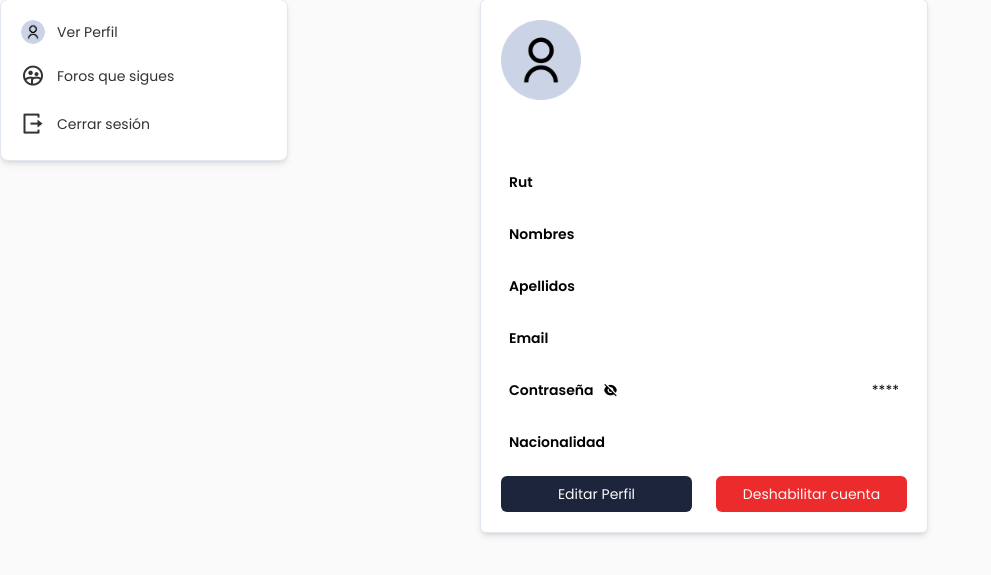
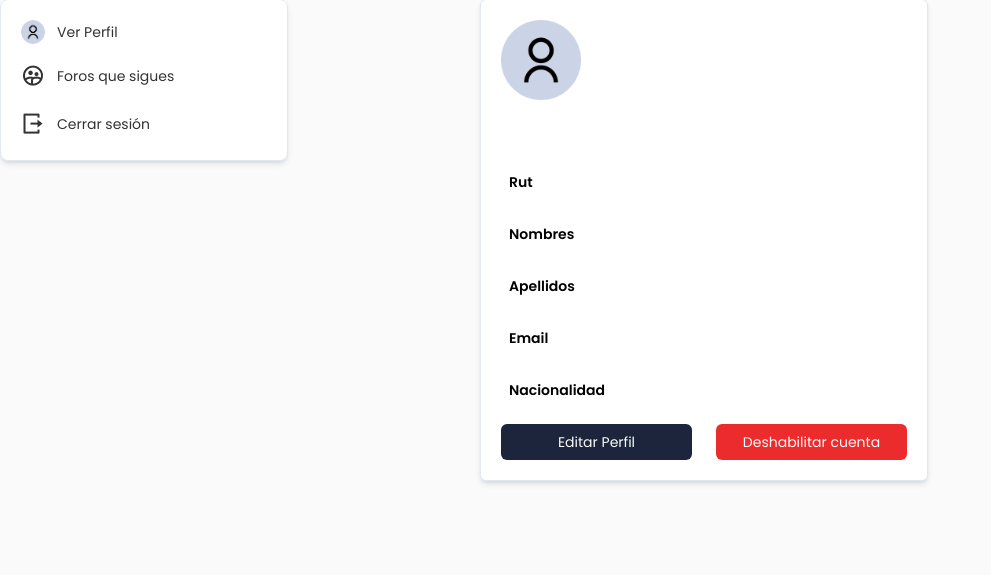
Before and after one commit to johan2160/Foros, a Django app: template foros/templates/perfil_usuario.html in a window 1280 px wide. Shown: the part 101-676 px from the top of the page, without its empty margins (0-991 px from the left). Run offline with Django 5.2, Linux system fonts and the light colour scheme; the template is opened without the code that fills it, so the values that code supplies are empty; some libraries are stand-ins or nearby versions.

Commit message:
fix: eliminar visualización de contraseña en el perfil de usuario

```diff
--- a/foros/templates/perfil_usuario.html
+++ b/foros/templates/perfil_usuario.html
@@ -41,13 +41,6 @@ ForoVox | Perfil usuario
           <h3 class="text-left font-semibold">Email</h3>
           <p clas>{{ usuario.correo }}</p>
         </div>
-        <div class="flex justify-between p-2 rounded-md hover:bg-[#F1F3F8] transition-colors relative">
-          <div class="flex gap-2.5">
-            <h3 class="text-left font-semibold">Contraseña</h3>
-            <i class="ri-eye-off-fill cursor-pointer toggle-password"></i>
-          </div>
-          <p class="password-text" data-password="{{ usuario.contraseña }}">****</p>
-        </div>
         <div class="flex justify-between p-2 rounded-md hover:bg-[#F1F3F8] transition-colors">
           <h3 class="text-left font-semibold">Nacionalidad</h3>
           <p clas>{{ usuario.nacionalidad }}</p>
@@ -72,30 +65,3 @@ ForoVox | Perfil usuario
 </div>
 
 {% endblock %}
-
-{% block extra_scripts %}
-{% verbatim %}
-<script>
-  document.addEventListener('DOMContentLoaded', () => {
-    const togglePasswordIcons = document.querySelectorAll('.toggle-password');
-
-    togglePasswordIcons.forEach(icon => {
-      icon.addEventListener('click', () => {
-        const passwordText = icon.parentElement.nextElementSibling;
-        const actualPassword = passwordText.getAttribute('data-password');
-
-        if (passwordText.textContent.includes('****')) {
-          passwordText.textContent = actualPassword;
-          icon.classList.remove('ri-eye-off-fill');
-          icon.classList.add('ri-eye-fill');
-        } else {
-          passwordText.textContent = '****';
-          icon.classList.remove('ri-eye-fill');
-          icon.classList.add('ri-eye-off-fill');
-        }
-      });
-    });
-  });
-</script>
-{% endverbatim %}
-{% endblock %}
```
